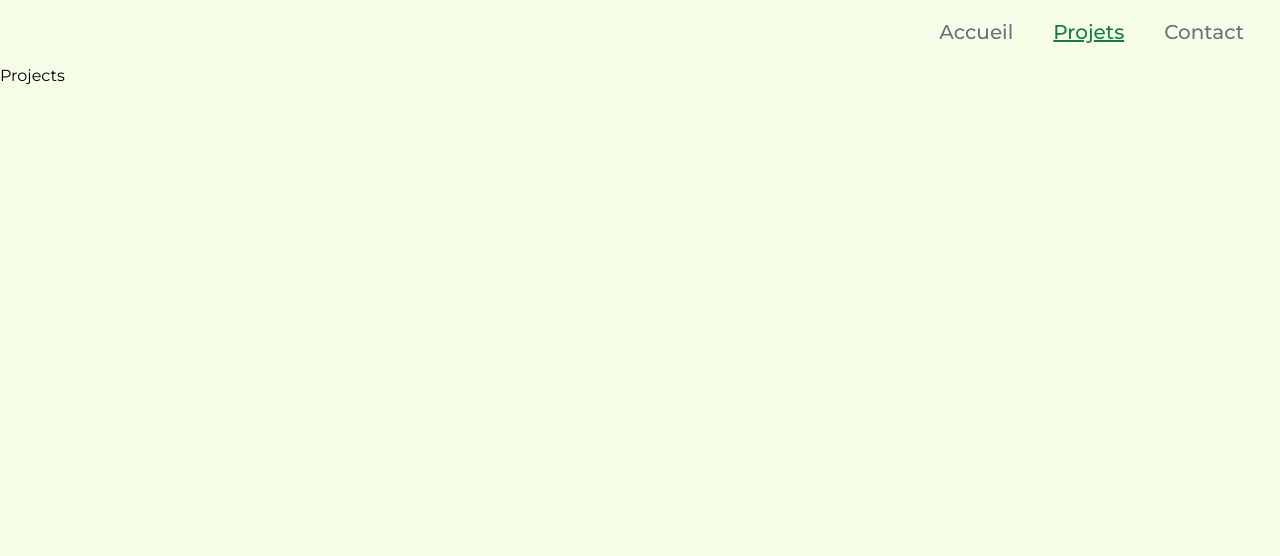
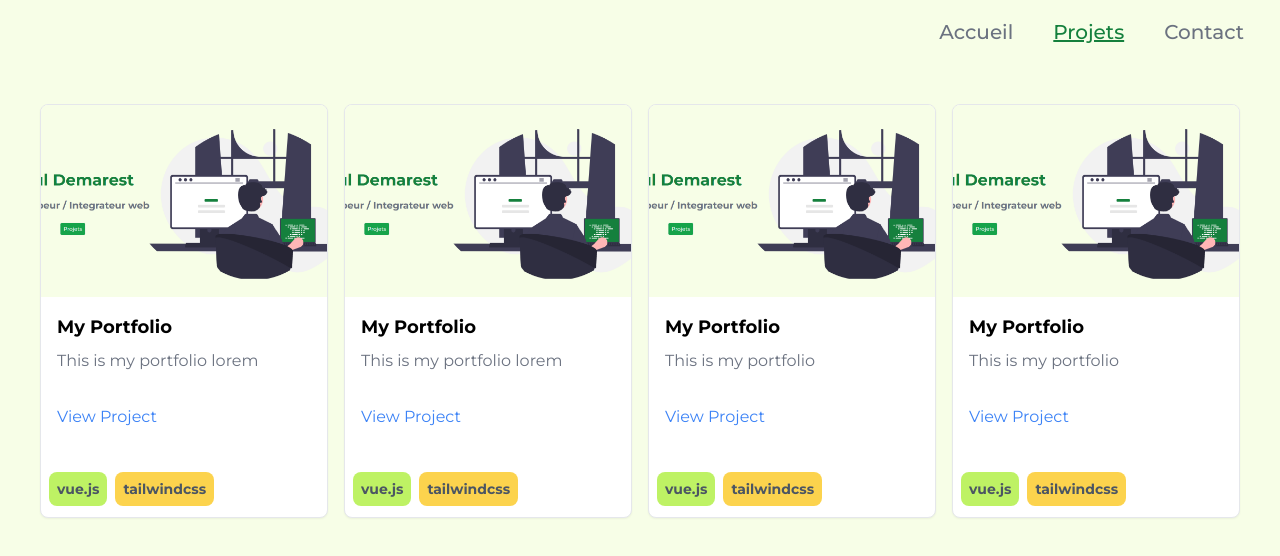
Before and after one commit to Potoff/portfolio, a Vue app: page /projects in a window 1280 px wide. Shown: the top 556 px of the page. Built offline with nearby package versions, Linux system fonts and the light colour scheme.

Commit message:
add projects

```diff
--- a/index.html
+++ b/index.html
@@ -4,7 +4,7 @@
     <meta charset="UTF-8">
     <link rel="icon" href="/favicon.ico">
     <meta name="viewport" content="width=device-width, initial-scale=1.0">
-    <title>Vite App</title>
+    <title>Paul Demarest</title>
   </head>
   <body>
     <div id="app"></div>
--- a/src/App.vue
+++ b/src/App.vue
@@ -1,13 +1,22 @@
 <script setup lang="ts">
 import { RouterView } from 'vue-router'
 import Navbar from './components/Navbar.vue'
+import { reactive } from 'vue';
+import type { ProjectInterface } from './interfaces';
+import data from './data/projects';
+
+const state = reactive<{
+    projects: ProjectInterface[]
+}>({
+    projects: data
+})
 
 </script>
 
 <template>
-    <div class="h-screen overflow-hidden bg-lime-50">
+    <div class="min-h-screen bg-lime-50">
         <Navbar />
-        <RouterView />
+        <RouterView :projects="state.projects" />
     </div>
 </template>
 
--- a/src/assets/base.css
+++ b/src/assets/base.css
@@ -3,9 +3,38 @@
 @tailwind components;
 @tailwind utilities;
 
-
 body {
   font-family: 'Poppins', sans-serif;
   font-family: 'Montserrat', sans-serif;
+}
+
+* {
+  box-sizing: border-box;
+}
+
+h1,
+h2,
+h3,
+h4 {
+  margin: 0;
+}
+
+ul {
+  list-style: none;
+  padding: 0;
+}
+
+img {
+  max-width: 100%;
+  height: auto;
+}
+
+body {
+  padding: 0;
+  margin: 0;
   min-height: 100vh;
 }
+
+input {
+  padding: 8px 15px;
+}
--- /dev/null
+++ b/src/components/Projects/ProjectCard.vue
@@ -0,0 +1,34 @@
+<script setup lang="ts">
+import type { ProjectInterface } from '@/interfaces';
+import { ref } from 'vue';
+
+
+defineProps<{
+    project: ProjectInterface;
+}>()
+
+
+</script>
+
+<template>
+    <div class="bg-white rounded-lg shadow-sm border  overflow-hidden">
+        <img :src="project.image" alt="Image du projet" class="w-full h-48 object-cover">
+        <div class="p-4">
+            <h2 class="text-lg font-bold mb-2">{{ project.title }}</h2>
+            <p class="text-gray-500 text-base">{{ project.description }}</p>
+        </div>
+        <button class="p-4">
+            <a :href="project.url" target="_blank" class="text-blue-500 hover:underline">View Project</a>
+        </button>
+        <div class="flex items-center justify-start p-2">
+            <div class="mt-4">
+                <span class="text-gray-600 font-bold text-sm bg-lime-300 rounded-lg p-2">{{ project.category }}</span>
+            </div>
+            <div class="mt-4 p-2">
+                <span class="text-gray-600 font-bold text-sm bg-amber-300 rounded-lg p-2">{{ project.style }}</span>
+            </div>
+        </div>
+    </div>
+</template>
+
+<style scoped></style>
--- /dev/null
+++ b/src/components/Projects/Projects.vue
@@ -0,0 +1,18 @@
+<script setup lang="ts">
+import ProjectList from '@/components/Projects/ProjectsList.vue';
+import type { ProjectInterface } from '@/interfaces';
+
+defineProps<{
+    projects: ProjectInterface[]
+}>()
+
+
+</script>
+
+<template>
+
+<ProjectList :projects="projects" />
+
+</template>
+
+<style scoped></style>
--- /dev/null
+++ b/src/components/Projects/ProjectsList.vue
@@ -0,0 +1,17 @@
+<script setup lang="ts">
+import type { ProjectInterface } from '@/interfaces';
+import ProjectCard from '@/components/Projects/ProjectCard.vue';
+
+defineProps<{
+    projects: ProjectInterface[]
+}>()
+
+</script>
+
+<template>
+    <div class="grid grid-cols-1 sm:grid-cols-2 md:grid-cols-3 lg:grid-cols-4 gap-4 m-10">
+        <ProjectCard v-for="project in projects" :key="project.id" :project="project" />
+    </div>
+</template>
+
+<style scoped></style>
--- /dev/null
+++ b/src/data/projects.ts
@@ -0,0 +1,41 @@
+import type { ProjectInterface } from '@/interfaces/Project.interface';
+
+export default [
+    {
+        id: 1,
+        title: 'My Portfolio',
+        image: 'src/assets/images/portfolio.png',
+        url: 'https://portfolio.paul-dem.com',
+        description: 'This is my portfolio lorem ',
+        category: 'vue.js',
+        style: 'tailwindcss'
+    },
+    {
+        id: 2,
+        title: 'My Portfolio',
+        image: "src/assets/images/portfolio.png",
+        url: 'https://portfolio.paul-dem.com',
+        description: 'This is my portfolio lorem',
+        category: 'vue.js',
+        style: 'tailwindcss'
+    },
+    {
+        id: 3,
+        title: 'My Portfolio',
+        image: 'src/assets/images/portfolio.png',
+        url: 'https://portfolio.paul-dem.com',
+        description: 'This is my portfolio',
+        category: 'vue.js',
+        style: 'tailwindcss'
+    },
+    {
+        id: 4,
+        title: 'My Portfolio',
+        image: 'src/assets/images/portfolio.png',
+        url: 'https://portfolio.paul-dem.com',
+        description: 'This is my portfolio',
+        category: 'vue.js',
+        style: 'tailwindcss'
+    },
+
+] as ProjectInterface[];
--- /dev/null
+++ b/src/interfaces/index.ts
@@ -0,0 +1 @@
+export * from './Project.interface';
--- a/src/views/HomeView.vue
+++ b/src/views/HomeView.vue
@@ -3,7 +3,7 @@ import HomeSvg from '@/components/HomeSvg.vue';
 </script>
 
 <template>
-  <main class="h-full">
+  <main class="h-full overflow-hidden">
     <div class="flex flex-col items-center justify-between content-between h-fit md:flex-row md:justify-center md:mt-36">
       <div class="flex flex-col justify-between items-center content-between h-60">
         <h1 class="text-6xl font-bold text-green-700">Paul Demarest</h1>
--- a/src/views/ProjectsView.vue
+++ b/src/views/ProjectsView.vue
@@ -1,10 +1,18 @@
 <script setup lang="ts">
+import Projects from '@/components/Projects/Projects.vue'
+import type { ProjectInterface } from '@/interfaces';
+
+defineProps<{
+    projects: ProjectInterface[]
+}>()
+
+
 </script>
 
 <template>
-  <main>
-    <div class="wrapper">
-      <h1>Projects</h1>
-    </div>
-  </main>
+<Projects :projects="projects" />
+
 </template>
+
+<style scoped>
+</style>
--- a/tsconfig.app.json
+++ b/tsconfig.app.json
@@ -3,6 +3,7 @@
   "include": ["env.d.ts", "src/**/*", "src/**/*.vue"],
   "exclude": ["src/**/__tests__/*"],
   "compilerOptions": {
+    "moduleResolution": "node",
     "composite": true,
     "baseUrl": ".",
     "paths": {
```
Also changed, not shown: src/interfaces/Project.interface.ts (added, +12 -0 lines), src/assets/images/portfolio.png (added).
